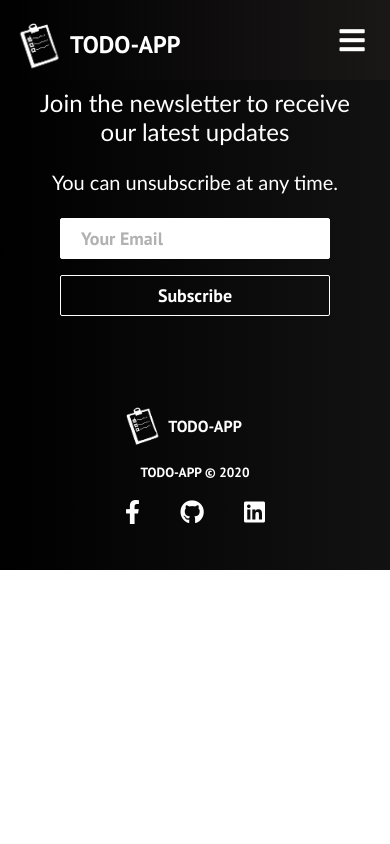
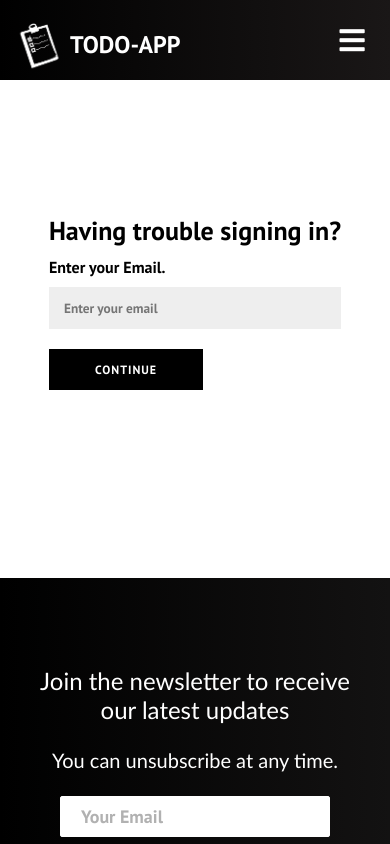
Before and after one commit to ahmedsherif-iv/mern-todo-app, a React (Create React App) app in the folder client/: page /reset-password in a window 390 px wide. Shown: the top 844 px of the page. Built offline with nearby package versions, Linux system fonts and the light colour scheme.

Commit message:
added reset password form to client

```diff
--- a/client/src/App.css
+++ b/client/src/App.css
@@ -5,7 +5,7 @@
   font-family: 'PT Sans', sans-serif;
 }
 
-.homepage, .services, .products, .sign-up {
+.homepage, .resetpasswordpage, .notfoundpage {
   display: flex;
   height: 90vh;
   align-items: center;
--- a/client/src/components/Footer/Footer.css
+++ b/client/src/components/Footer/Footer.css
@@ -160,4 +160,8 @@
   }
 }
 
-@media screen and (max-width: 768px) {}
+@media screen and (max-width: 360px) {
+  .footer-container {
+    /* width: max-content; */
+  }
+}
--- a/client/src/components/ResetPasswordForm/ResetPasswordForm.css
+++ b/client/src/components/ResetPasswordForm/ResetPasswordForm.css
@@ -0,0 +1,92 @@
+.reset-password-section {
+    position: relative;
+    align-items: center;
+    height: 500px;
+    margin-top: 10%;
+    margin-bottom: 10%;
+}
+
+.reset-password-container {
+    position: relative;
+    width: max-content;
+    height: max-content;
+    top: 30%;
+    bottom: 20%;
+    margin: 0 auto;
+}
+
+.reset-password-container h1 {
+    font-size: 36px;
+    margin-bottom: 10px;
+}
+
+.reset-password-container p {
+    margin-bottom: 10px;
+}
+
+.reset-password-container input {
+    margin-bottom: 20px;
+    background-color: #eee;
+    border: none;
+    padding: 12px 15px;
+    width: 100%;
+}
+
+.reset-password-container button {
+    border: 1px solid black;
+    background-color: black;
+    color: #FFFFFF;
+    font-size: 12px;
+    font-weight: bold;
+    padding: 12px 45px;
+    letter-spacing: 1px;
+    text-transform: uppercase;
+    transition: transform 80ms ease-in;
+}
+
+.reset-password-container button:hover {
+    border: 2px solid black;
+    background-color: white;
+    color: black;
+    font-size: 12px;
+    font-weight: bold;
+    padding: 12px 45px;
+    letter-spacing: 1px;
+    text-transform: uppercase;
+    transition: transform 80ms ease-in;
+}
+
+@media screen and (max-width: 480px) {
+    .reset-password-container {
+        top: 35%;
+        padding-left: 10%;
+        padding-right: 10%;
+    }
+    .reset-password-container h1 {
+        font-size: 26px;
+        margin-bottom: 10px;
+    }
+    .reset-password-container p {
+        margin-bottom: 10px;
+    }
+    .reset-password-container input {
+        margin-bottom: 20px;
+        background-color: #eee;
+        border: none;
+        padding: 12px 15px;
+        width: 100%;
+    }
+    .reset-password-container button {
+        padding: 12px 45px;
+    }
+}
+
+@media screen and (max-width: 360px) {
+    .reset-password-section {
+        width: 0;
+    }
+    .reset-password-container {
+        margin-left: 10px;
+        margin-right: 10px;
+    }
+}
--- a/client/src/components/ResetPasswordForm/ResetPasswordForm.js
+++ b/client/src/components/ResetPasswordForm/ResetPasswordForm.js
@@ -1,6 +1,19 @@
+import './ResetPasswordForm.css';
+import { Button } from "../Button/Button";
+
 const ResetPasswordForm = () => {
     return (
         <>
+            <section className='reset-password-section'>
+                <div className='reset-password-container'>
+                    <h1>Having trouble signing in?</h1>
+                    <p>Enter your Email.</p>
+                    <form action="#">
+                        <input type="email" placeholder="Enter your email" />
+                    </form>
+                    <button type="submit">continue</button>
+                </div>
+            </section>
         </>
     );
 }
--- a/client/src/pages/ResetPasswordPage.js
+++ b/client/src/pages/ResetPasswordPage.js
@@ -1,10 +1,12 @@
 import Footer from "../components/Footer/Footer"
 import Navbar from "../components/Navbar/Navbar";
+import ResetPasswordForm from "../components/ResetPasswordForm/ResetPasswordForm";
 
 const ResetPassword = () => {
     return (
         <>
             <Navbar />
+            <ResetPasswordForm />
             <Footer />
         </>
     );
```
Also changed, not shown: client/src/index.css (+2 -5 lines).
